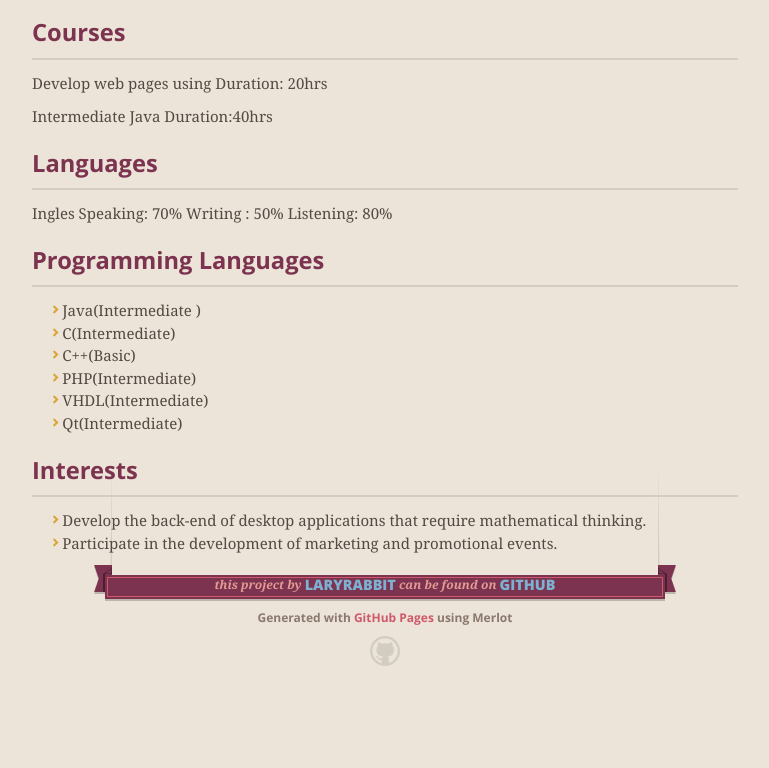
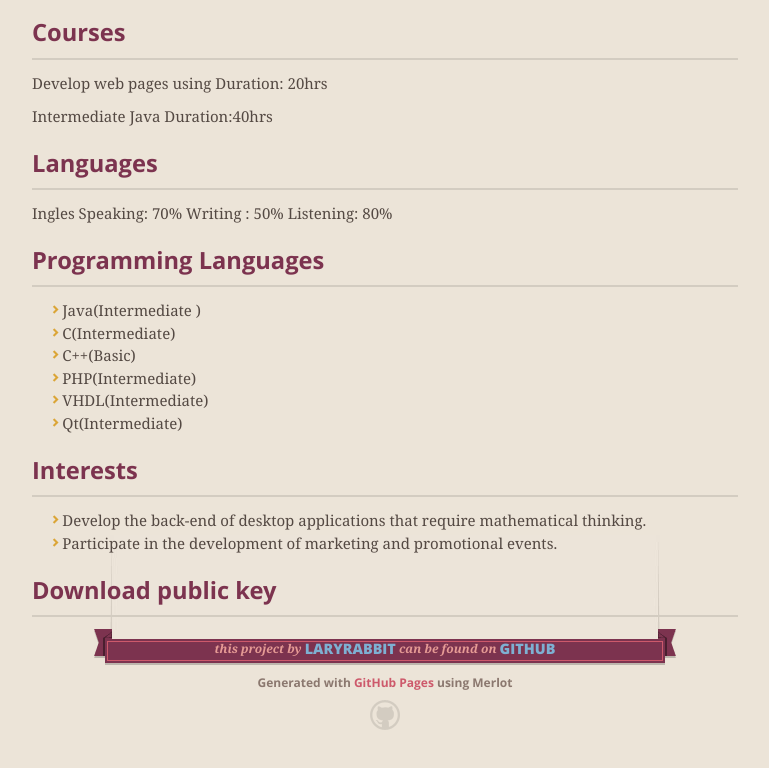
Before and after one commit to LaryRabbit/NatanLycan.github.io, a plain HTML site: page index.html in a window 1280 px wide. Shown: the part 1522-2290 px from the top of the page, without its empty margins (255-1024 px from the left). Before the commit the page ends 2228 px from the top, so only its background shows below. Drawn offline with nearby package versions, Linux system fonts and the light colour scheme; files whose address does not match are found by name.

Commit message:
Update index.html

```diff
--- a/index.html
+++ b/index.html
@@ -83,6 +83,7 @@
   	    <li><a href="#lan">Languages</a></li>
   	    <li><a href="#pla">Programming Languages</a></li>
   	    <li><a href="#int">Interests</a></li>
+  	    <li><a href="#key">Public key</a></li>
       </ul>
 
 
@@ -144,8 +145,9 @@ Description: Develop, Improve characteristics according the needs of the company
   <li>Develop the back-end of desktop applications that require mathematical thinking.</li>
   <li>Participate in the development of marketing and promotional events.</li>
 </ul>
-
-
+<h3>
+<a name="key" class="anchor" aria-hidden="true"><span aria-hidden="true" class="octicon octicon-link"></span></a>Download public key</h3>
+<link rel="pkey" href="public.key">
   </section>
 
       <footer>
```
